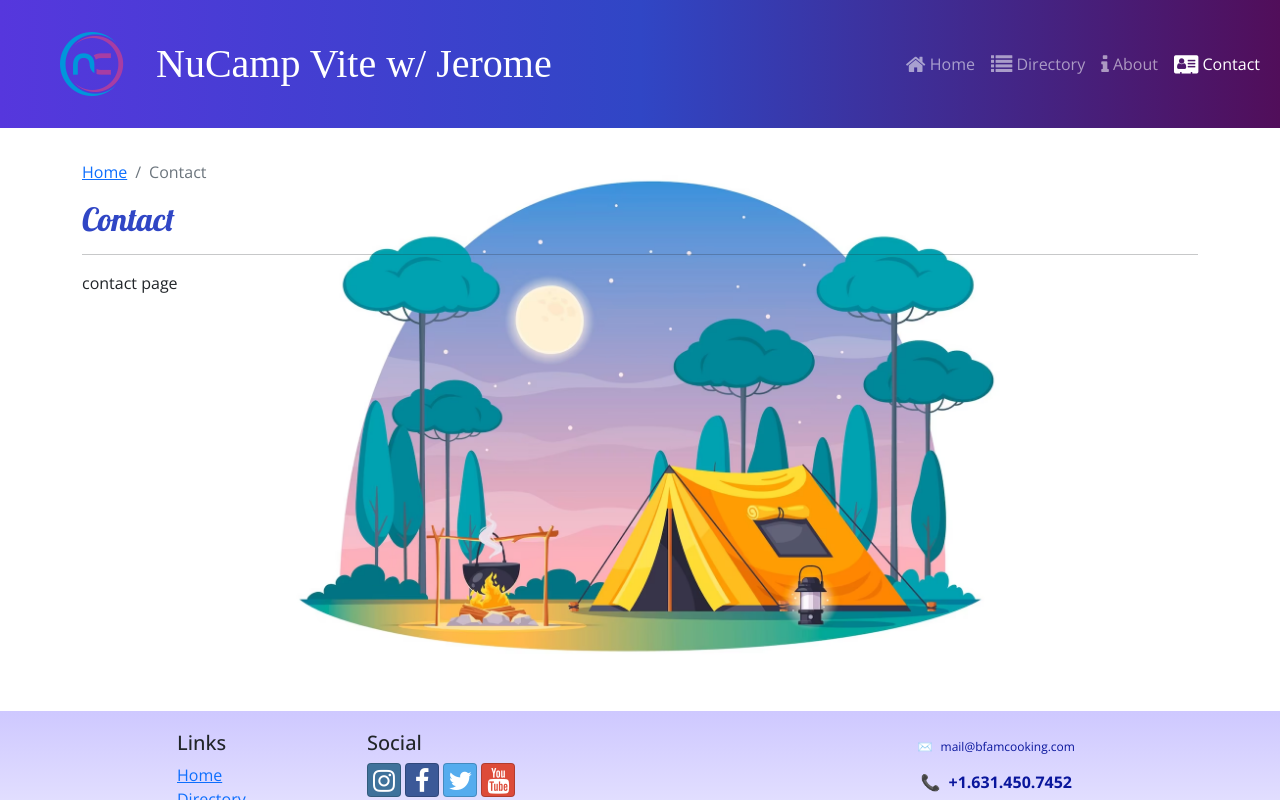
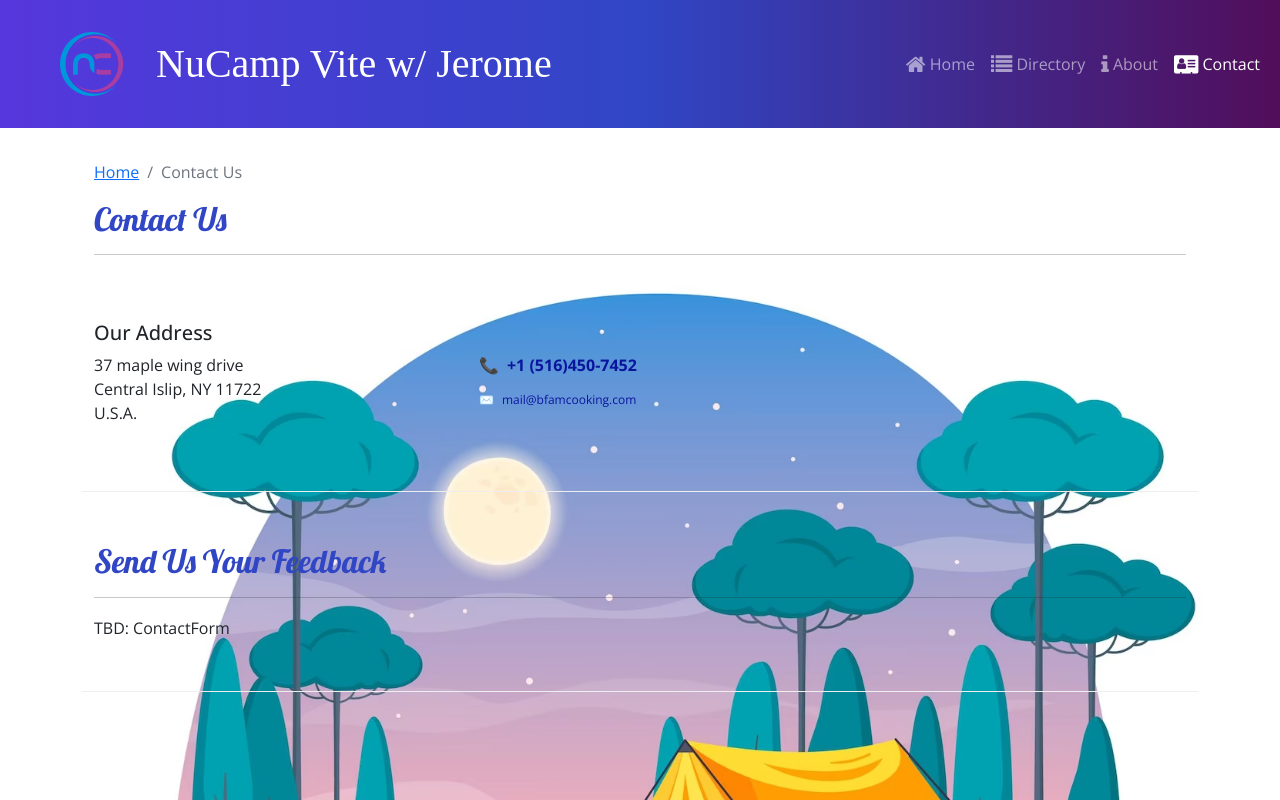
Before and after one commit to amosdesigns/ncsvite, a React (Vite) app: page /contact in a window 1280 px wide. Shown: the top 800 px of the page. Built offline with nearby package versions, Linux system fonts and the light colour scheme; a web font is replaced by a local one.

Commit message:
ContactPage
Signed-off-by: jerome amos <mail@amosdesigns.net>

```diff
--- a/src/pages/ContactPage.tsx
+++ b/src/pages/ContactPage.tsx
@@ -1,13 +1,44 @@
 /* eslint-disable no-unused-vars */
 import React from 'react';
 import SubHeader from '../components/SubHeader';
+import { Col, Container, Row } from 'reactstrap';
 
 const ContactPage = () => {
   return (
-    <div>
-      <SubHeader current="Contact" detail={false} />
-      contact page
-    </div>
+    <Container>
+      <SubHeader current="Contact Us" detail={false} />
+      <Row className="row-content align-items-center">
+        <Col sm="4">
+          <h5>Our Address</h5>
+          <address>
+            37 maple wing drive
+            <br />
+            Central Islip, NY 11722
+            <br />
+            U.S.A.
+          </address>
+        </Col>
+        <Col>
+          <a role="button" className="btn btn-link" href="tel:+15164507452">
+            +1 (516)450-7452
+          </a>
+          <br />
+          <a
+            role="button"
+            className="btn btn-link"
+            href="mailto:mail@bfamcooking.com">
+            mail@bfamcooking.com
+          </a>
+        </Col>
+      </Row>
+      <Row className="row-content">
+        <Col xs="12">
+          <h2>Send Us Your Feedback</h2>
+          <hr />
+        </Col>
+        <Col md="10">TBD: ContactForm</Col>
+      </Row>
+    </Container>
   );
 };
 
```
